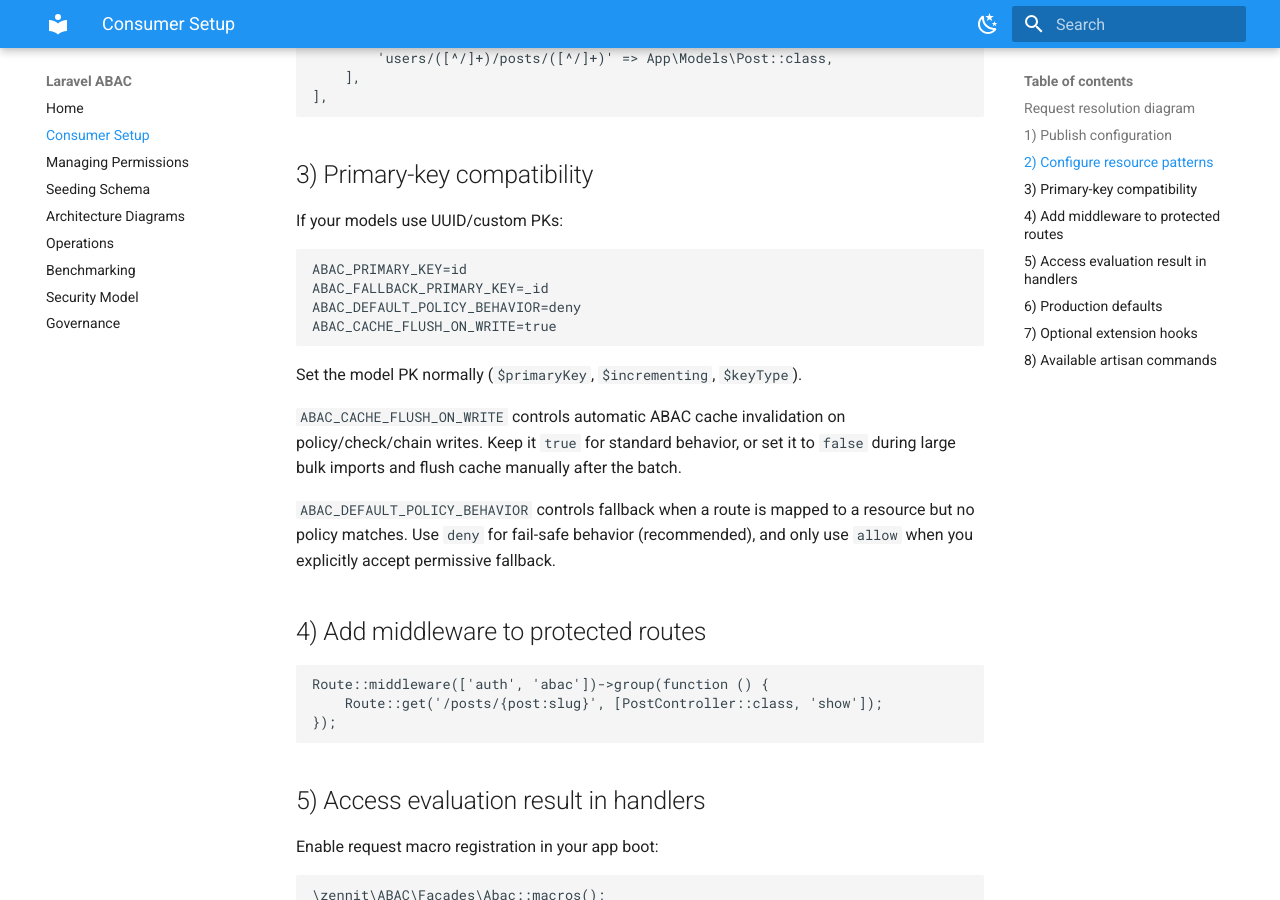
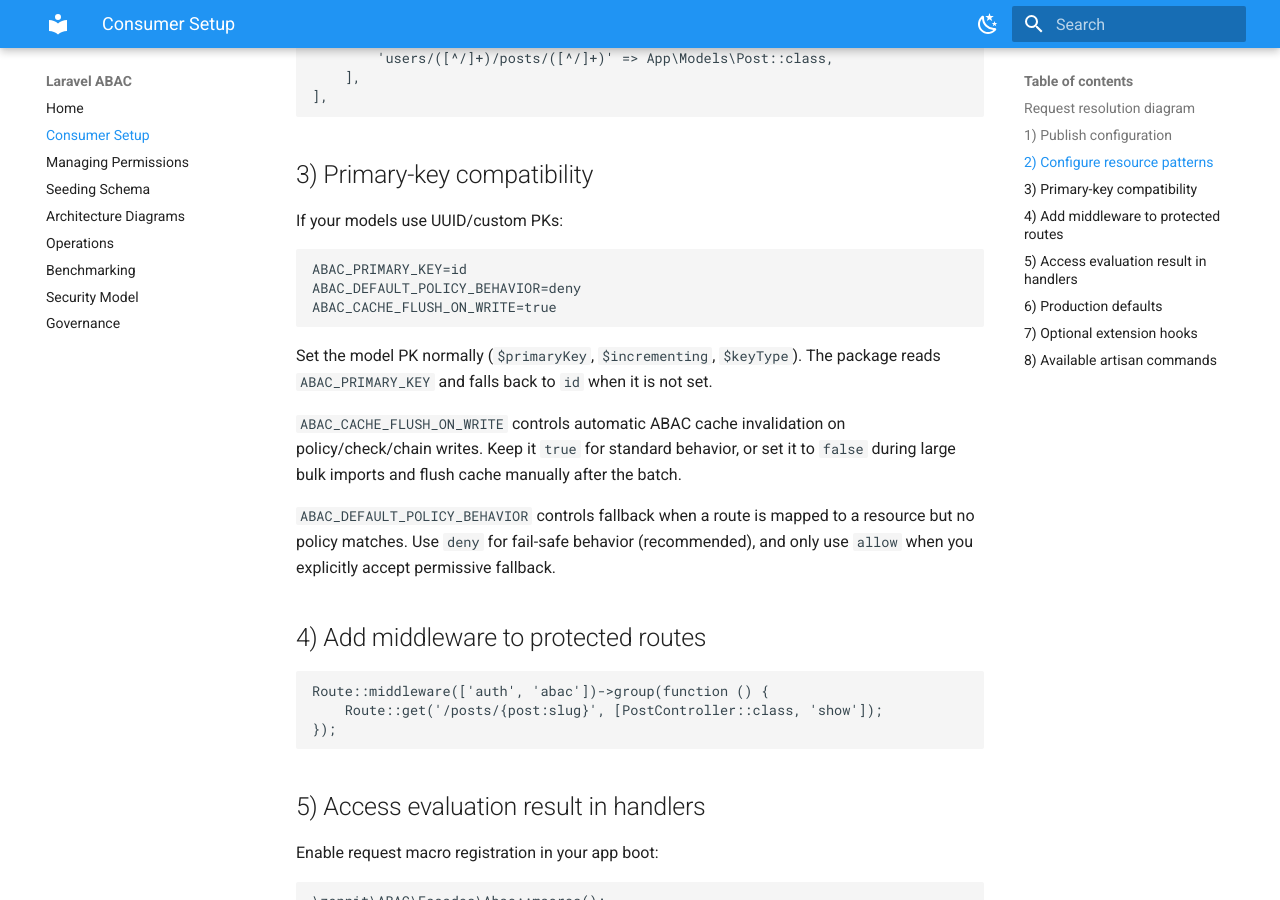
Before and after one commit to zennit-dev/abac, an MkDocs documentation site: the page built from docs/CONSUMER_SETUP.md, in a window 1280 px wide and 900 px high, scrolled down 1320 px. Built offline with MkDocs 1.6.1 and Material for MkDocs 9.7.7, drawn with Linux system fonts in a browser that asks for light colours.

Commit message:
fix: bump patch release version

````diff
--- a/composer.json
+++ b/composer.json
@@ -1,7 +1,7 @@
 {
     "name": "zennit/abac",
     "description": "Attribute-Based Access Control (ABAC) for Laravel",
-    "version": "2.0.0",
+    "version": "2.0.1",
     "type": "library",
     "license": "MIT",
     "keywords": [
--- a/docs/CONSUMER_SETUP.md
+++ b/docs/CONSUMER_SETUP.md
@@ -42,12 +42,11 @@ If your models use UUID/custom PKs:
 
 ```dotenv
 ABAC_PRIMARY_KEY=id
-ABAC_FALLBACK_PRIMARY_KEY=_id
 ABAC_DEFAULT_POLICY_BEHAVIOR=deny
 ABAC_CACHE_FLUSH_ON_WRITE=true
 ```
 
-Set the model PK normally (`$primaryKey`, `$incrementing`, `$keyType`).
+Set the model PK normally (`$primaryKey`, `$incrementing`, `$keyType`). The package reads `ABAC_PRIMARY_KEY` and falls back to `id` when it is not set.
 
 `ABAC_CACHE_FLUSH_ON_WRITE` controls automatic ABAC cache invalidation on policy/check/chain writes.
 Keep it `true` for standard behavior, or set it to `false` during large bulk imports and flush cache manually after the batch.
````
